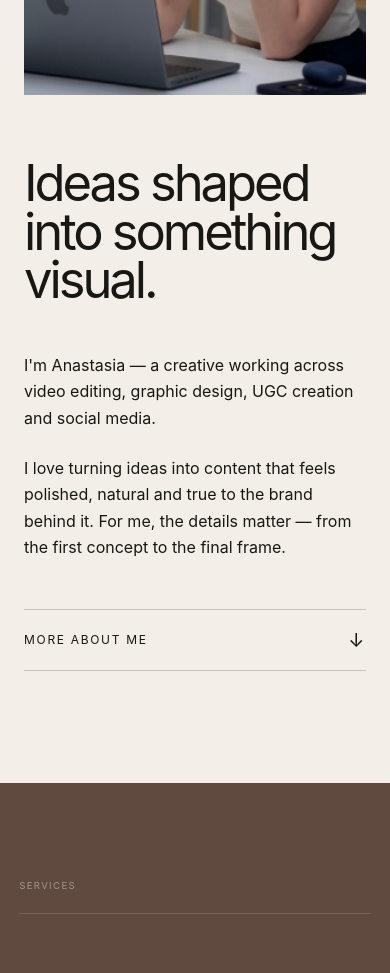
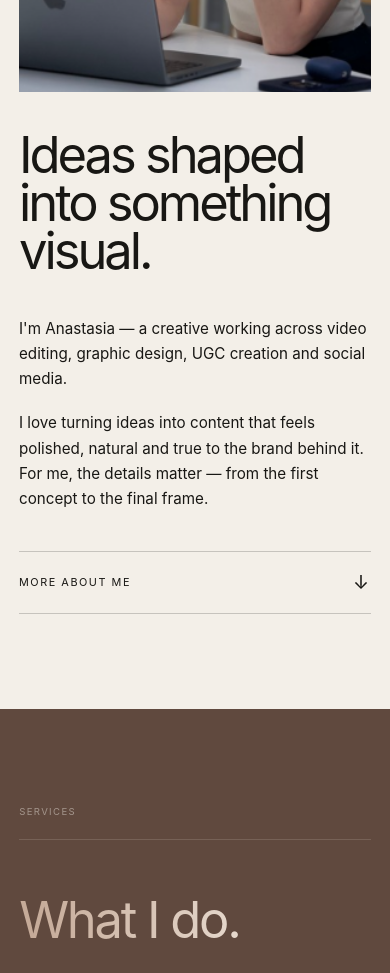
Before and after one commit to IvannIvannov/Anastasia-vol2, a React (Vite) app: page / in a window 390 px wide. Shown: the part 1600-2573 px from the top of the page. Built offline with nearby package versions, Linux system fonts and the light colour scheme; no server answers.

Commit message:
Refine About section styling and add gentle scroll reveal animations

```diff
--- a/src/components/About/About.css
+++ b/src/components/About/About.css
@@ -17,11 +17,11 @@
     border: 0;
 }
 
-.about__label,
-.about__number {
+.about__label {
     margin: 0;
 
     font-size: 0.75rem;
+
     text-transform: uppercase;
     letter-spacing: 0.14em;
 }
@@ -31,7 +31,8 @@
 .about__layout {
     display: grid;
 
-    grid-template-columns: minmax(0, 1.5fr) minmax(320px, 0.8fr);
+    grid-template-columns:
+        minmax(0, 1.5fr) minmax(320px, 0.8fr);
 
     align-items: start;
 
@@ -44,6 +45,7 @@
     position: relative;
 
     width: 100%;
+
     overflow: hidden;
 }
 
@@ -56,11 +58,14 @@
     object-fit: cover;
     object-position: center;
 
-    transition: transform 1s cubic-bezier(0.22, 1, 0.36, 1);
+    transition:
+        transform 1s cubic-bezier(0.22, 1, 0.36, 1);
 }
 
-.about__image-wrapper:hover .about__image {
-    transform: scale(1.02);
+@media (hover: hover) and (pointer: fine) {
+    .about__image-wrapper:hover .about__image {
+        transform: scale(1.02);
+    }
 }
 
 /* CONTENT */
@@ -81,6 +86,7 @@
     font-weight: 400;
 
     line-height: 0.95;
+
     letter-spacing: -0.06em;
 }
 
@@ -93,6 +99,7 @@
     max-width: 480px;
 
     margin-top: auto;
+
     padding-top: 5rem;
 }
 
@@ -100,6 +107,7 @@
     margin: 0;
 
     font-size: clamp(1rem, 1.15vw, 1.2rem);
+
     line-height: 1.65;
 }
 
@@ -113,6 +121,7 @@
     width: 100%;
 
     margin-top: 3rem;
+
     padding: 1rem 0;
 
     border: 0;
@@ -123,16 +132,56 @@
     color: inherit;
 
     font-size: 0.75rem;
+
     text-transform: uppercase;
     letter-spacing: 0.14em;
 
     cursor: pointer;
+
+    transition:
+        border-color 0.35s ease,
+        opacity 0.35s ease;
+}
+
+.about__link:hover {
+    border-color: rgba(24, 23, 20, 0.45);
 }
 
 .about__link-arrow {
     display: inline-block;
 
     font-size: 1.2rem;
+
+    transform: rotate(0deg);
+
+    transition:
+        transform 0.45s cubic-bezier(0.22, 1, 0.36, 1);
+}
+
+.about__link[aria-expanded="true"] .about__link-arrow {
+    transform: rotate(180deg);
+}
+
+/* FADE UP SCROLL ANIMATION */
+
+.fade-up {
+    opacity: 0;
+
+    transform:
+        translateY(40px) scale(0.96);
+
+    transition:
+        opacity 0.6s ease,
+        transform 0.6s ease;
+
+    will-change: opacity, transform;
+}
+
+.fade-up.show {
+    opacity: 1;
+
+    transform:
+        translateY(0) scale(1);
 }
 
 /* TABLET */
@@ -144,7 +193,9 @@
     }
 
     .about__layout {
-        grid-template-columns: 1.25fr 0.75fr;
+        grid-template-columns:
+            1.25fr 0.75fr;
+
         gap: 3rem;
     }
 
@@ -161,16 +212,19 @@
 
 @media (max-width: 768px) {
     .about {
-        padding: 6rem 1.5rem 7rem;
+        padding:
+            6rem 1.5rem 7rem;
     }
 
     .about__layout {
         grid-template-columns: 1fr;
+
         gap: 3rem;
     }
 
     .about__image {
         height: auto;
+
         aspect-ratio: 4 / 5;
 
         object-fit: cover;
@@ -178,6 +232,8 @@
 
     .about__content {
         min-height: 0;
+
+        padding-top: 0;
     }
 
     .about__title {
@@ -186,6 +242,59 @@
 
     .about__text {
         margin-top: 3rem;
+
         padding-top: 0;
     }
+
+    .about__link {
+        margin-top: 2.5rem;
+    }
 }
+
+/* SMALL MOBILE */
+
+@media (max-width: 480px) {
+    .about {
+        padding:
+            5rem 1.2rem 6rem;
+    }
+
+    .about__layout {
+        gap: 2.5rem;
+    }
+
+    .about__title {
+        font-size: clamp(2.8rem, 13vw, 4.5rem);
+    }
+
+    .about__text {
+        gap: 1.2rem;
+
+        margin-top: 2.5rem;
+    }
+
+    .about__text p {
+        font-size: 0.95rem;
+    }
+
+    .about__link {
+        font-size: 0.68rem;
+    }
+}
+
+/* REDUCED MOTION */
+
+@media (prefers-reduced-motion: reduce) {
+    .fade-up {
+        opacity: 1;
+
+        transform: none;
+
+        transition: none;
+    }
+
+    .about__image,
+    .about__link-arrow {
+        transition: none;
+    }
+}
--- a/src/components/About/About.tsx
+++ b/src/components/About/About.tsx
@@ -1,4 +1,4 @@
-import { useState } from "react";
+import { useEffect, useState } from "react";
 
 import { AnimatePresence, motion } from "motion/react";
 
@@ -11,6 +11,33 @@ import "./About.css";
 const About = () => {
   const [showMore, setShowMore] = useState(false);
 
+  useEffect(() => {
+    const elements = document.querySelectorAll(".about .fade-up");
+
+    const observer = new IntersectionObserver(
+      (entries) => {
+        entries.forEach((entry) => {
+          if (entry.isIntersecting) {
+            entry.target.classList.add("show");
+          } else {
+            entry.target.classList.remove("show");
+          }
+        });
+      },
+      {
+        threshold: 0.15,
+      },
+    );
+
+    elements.forEach((element) => {
+      observer.observe(element);
+    });
+
+    return () => {
+      observer.disconnect();
+    };
+  }, []);
+
   const handleCloseMoreAbout = () => {
     setShowMore(false);
   };
@@ -18,56 +45,28 @@ const About = () => {
   return (
     <>
       <section id="about" className="about">
-        <div className="about__header">
+        <div className="about__header fade-up">
           <p className="about__label">About</p>
         </div>
 
         <div className="about__layout">
-          <motion.div
-            initial={{ opacity: 0, y: 60 }}
-            whileInView={{ opacity: 1, y: 0 }}
-            viewport={{ once: true, amount: 0.2 }}
-            transition={{
-              duration: 1,
-              ease: [0.22, 1, 0.36, 1],
-            }}
-            className="about__image-wrapper"
-          >
+          <div className="about__image-wrapper fade-up">
             <img
               src={aboutImage}
               alt="Anastasia Paskaleva"
               className="about__image"
+              loading="lazy"
             />
-          </motion.div>
+          </div>
 
           <div className="about__content">
-            <motion.h2
-              initial={{ opacity: 0, y: 40 }}
-              whileInView={{ opacity: 1, y: 0 }}
-              viewport={{ once: true }}
-              transition={{
-                duration: 0.8,
-                delay: 0.1,
-                ease: [0.22, 1, 0.36, 1],
-              }}
-              className="about__title"
-            >
+            <h2 className="about__title fade-up">
               Ideas shaped
               <br />
               into something visual.
-            </motion.h2>
+            </h2>
 
-            <motion.div
-              initial={{ opacity: 0, y: 30 }}
-              whileInView={{ opacity: 1, y: 0 }}
-              viewport={{ once: true }}
-              transition={{
-                duration: 0.8,
-                delay: 0.2,
-                ease: [0.22, 1, 0.36, 1],
-              }}
-              className="about__text"
-            >
+            <div className="about__text fade-up">
               <p>
                 I&apos;m Anastasia — a creative working across video editing,
                 graphic design, UGC creation and social media.
@@ -78,28 +77,17 @@ const About = () => {
                 and true to the brand behind it. For me, the details matter —
                 from the first concept to the final frame.
               </p>
-            </motion.div>
+            </div>
 
             <button
               type="button"
-              className="about__link"
+              className="about__link fade-up"
               onClick={() => setShowMore((current) => !current)}
               aria-expanded={showMore}
             >
               <span>{showMore ? "Show less" : "More about me"}</span>
 
-              <motion.span
-                animate={{
-                  rotate: showMore ? 180 : 0,
-                }}
-                transition={{
-                  duration: 0.35,
-                  ease: [0.22, 1, 0.36, 1],
-                }}
-                className="about__link-arrow"
-              >
-                ↓
-              </motion.span>
+              <span className="about__link-arrow">↓</span>
             </button>
           </div>
         </div>
```
